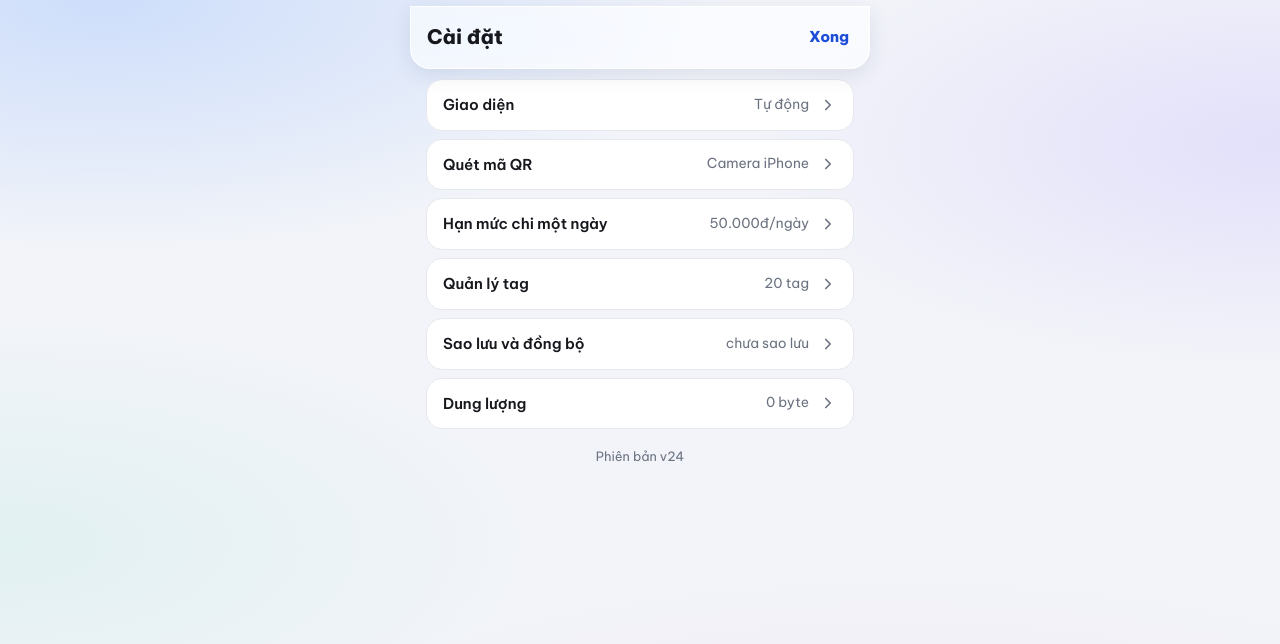
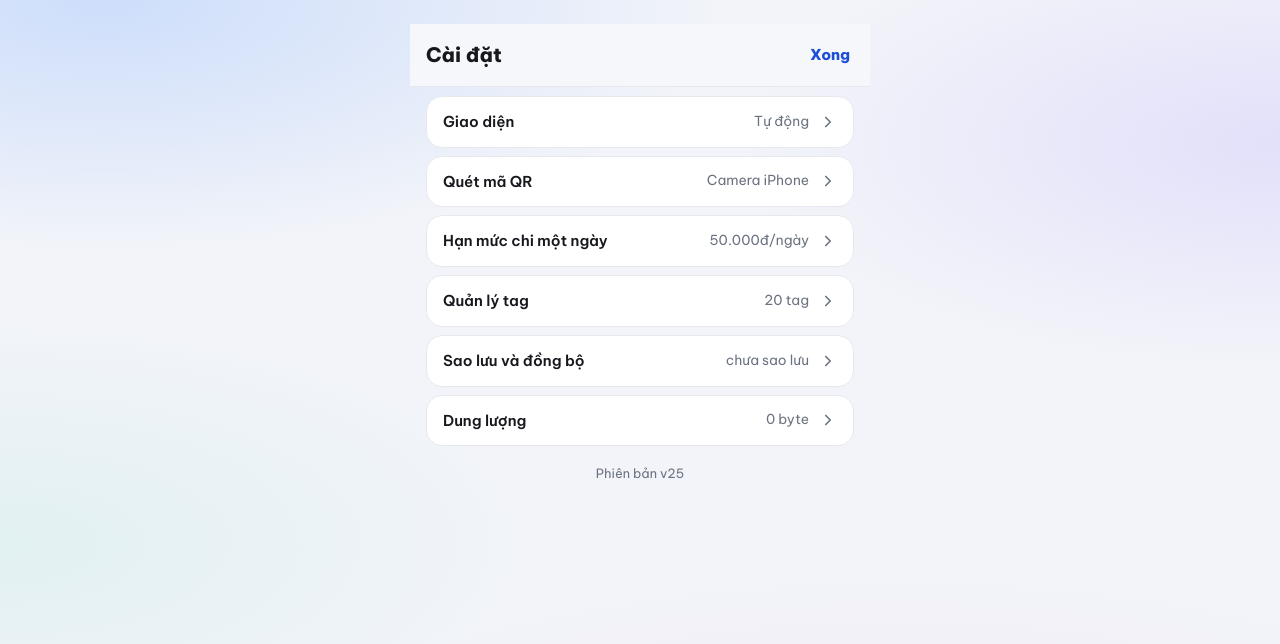
Before and after one commit to bobo2912/ngay-50k, a plain HTML site: page index.html in a window 1280 px wide. Both pictures are taken after a click on the button 833 px from the left and 33 px from the top of the page. Drawn offline with Linux system fonts and the light colour scheme.

Commit message:
Add files via upload

```diff
--- a/index.html
+++ b/index.html
@@ -828,6 +828,25 @@ main{padding-bottom:calc(86px + env(safe-area-inset-bottom,0px))}
 .form-sheet > .grab, .form-sheet .form-head{background:var(--sheet-bg); -webkit-backdrop-filter:none; backdrop-filter:none}
 .form-sheet .form-head{box-shadow:0 1px 0 var(--line)}
 main{padding-bottom:calc(74px + env(safe-area-inset-bottom,0px))}
+
+/* ================= v25: top safe area ================= */
+:root{--safe-top:max(env(safe-area-inset-top,0px), 18px); padding-top:var(--safe-top)}
+/* an opaque strip, cut from the very same background, so nothing scrolls into the status bar */
+body::after{content:""; position:fixed; inset:0; z-index:75; pointer-events:none;
+  background:
+    radial-gradient(70% 45% at 8% 0%, var(--blob1) 0%, transparent 70%),
+    radial-gradient(60% 40% at 100% 18%, var(--blob2) 0%, transparent 70%),
+    radial-gradient(60% 40% at 0% 68%, var(--blob4) 0%, transparent 70%),
+    radial-gradient(75% 40% at 70% 100%, var(--blob3) 0%, transparent 70%),
+    var(--bg);
+  -webkit-clip-path:inset(0 0 calc(100% - var(--safe-top)) 0);
+  clip-path:inset(0 0 calc(100% - var(--safe-top)) 0)}
+header{margin-top:6px}
+.settings{padding-top:var(--safe-top)}
+.settings-head{top:0}
+.cam-top{padding-top:calc(12px + var(--safe-top))}
+/* the Cài đặt bar is solid, so rows no longer show through it */
+.settings-head{background:var(--sheet-bg); -webkit-backdrop-filter:none; backdrop-filter:none; border:0; box-shadow:0 1px 0 var(--line); border-radius:0}
 </style>
 </head>
 <body>
@@ -1172,7 +1191,7 @@ main{padding-bottom:calc(74px + env(safe-area-inset-bottom,0px))}
         <div><dt>Dữ liệu của bạn</dt><dd class="num" id="storData">–</dd></div>
         <div><dt>Bản lưu để mở offline</dt><dd class="num" id="storCache">–</dd></div>
       </dl>
-      <p class="sync" id="appVersion">Phiên bản v24</p>
+      <p class="sync" id="appVersion">Phiên bản v25</p>
       <p class="sync" id="syncLabel">Dữ liệu chỉ lưu trên máy này, không gửi lên máy chủ nào. Giới hạn khoảng 5 MB được tính chung cho các mini app cùng tài khoản GitHub.</p>
 
       <h4 class="sub">Xoá dữ liệu</h4>
--- a/sw.js
+++ b/sw.js
@@ -1,6 +1,6 @@
 /* Ngày 50k – bộ nhớ đệm để app mở được khi không có mạng.
    Mỗi lần sửa app, hãy tăng số phiên bản dưới đây (v1 -> v2 ...) để máy nhận bản mới. */
-const VERSION = "ngay50k-v24";
+const VERSION = "ngay50k-v25";
 
 const ASSETS = [
   "./",
```
Also changed, not shown: HUONG-DAN.md (+1 -1 lines), IN-THIS-VERSION.md (+10 -1 lines).
